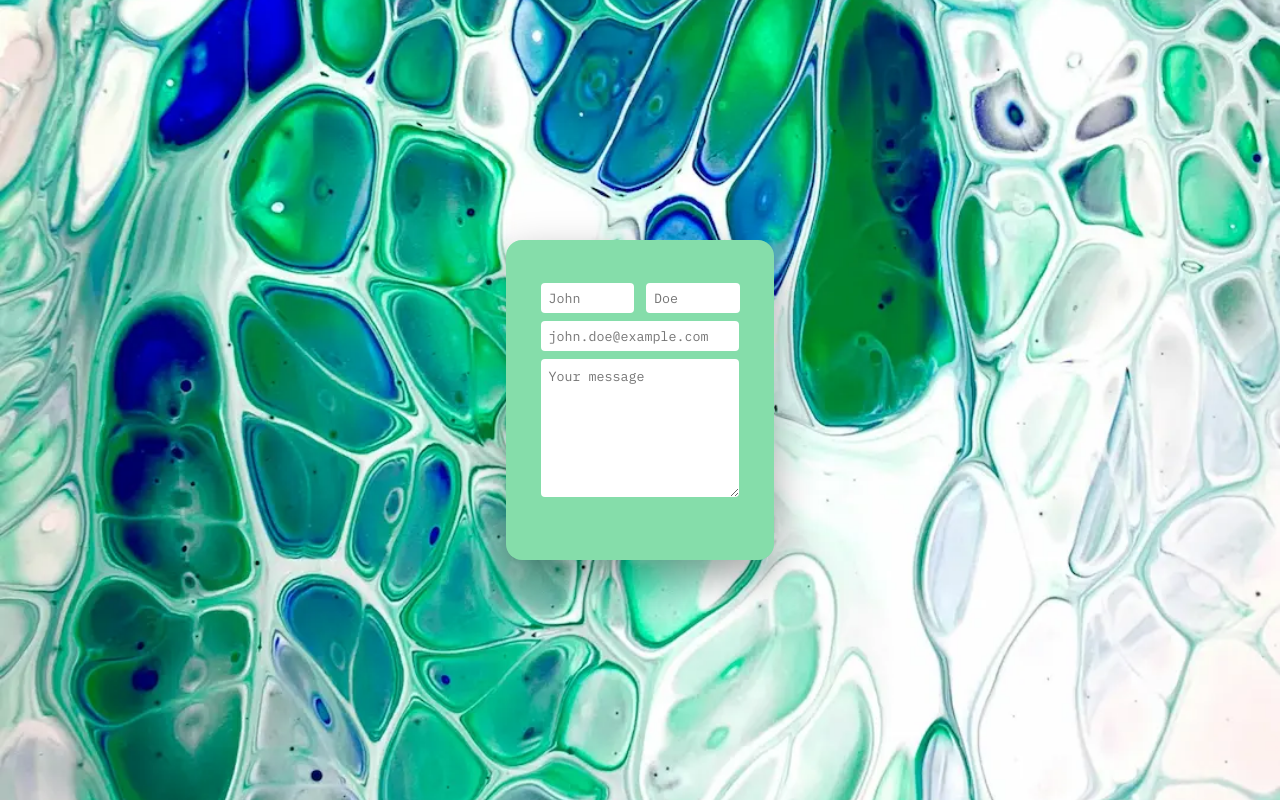
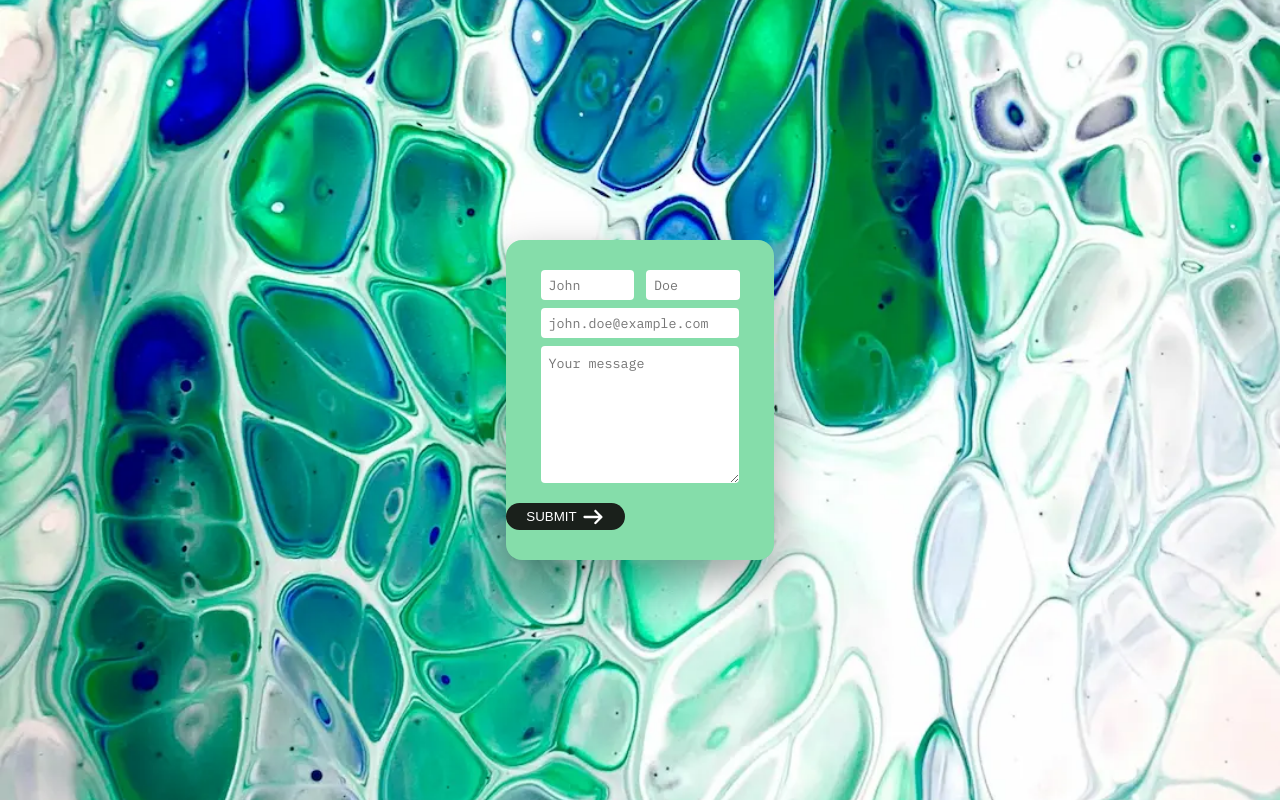
Before and after one commit to OkapiAndromede/Portfolio, a React (Vite) app: page /contact in a window 1280 px wide. Built offline with nearby package versions, Linux system fonts and the light colour scheme; a web font is replaced by a local one.

Commit message:
feat (SubmitButton) : add SubmitButton component

```diff
--- a/src/components/UI/form/Form.tsx
+++ b/src/components/UI/form/Form.tsx
@@ -1,5 +1,6 @@
 import { useForm } from "react-hook-form";
 import style from "./Form.module.scss";
+import { SubmitButton } from "../button/Button";
 
 function Form() {
   const {
@@ -63,6 +64,7 @@ function Form() {
           })}
         />
       </div>
+      <SubmitButton />
     </form>
   );
 }
```
